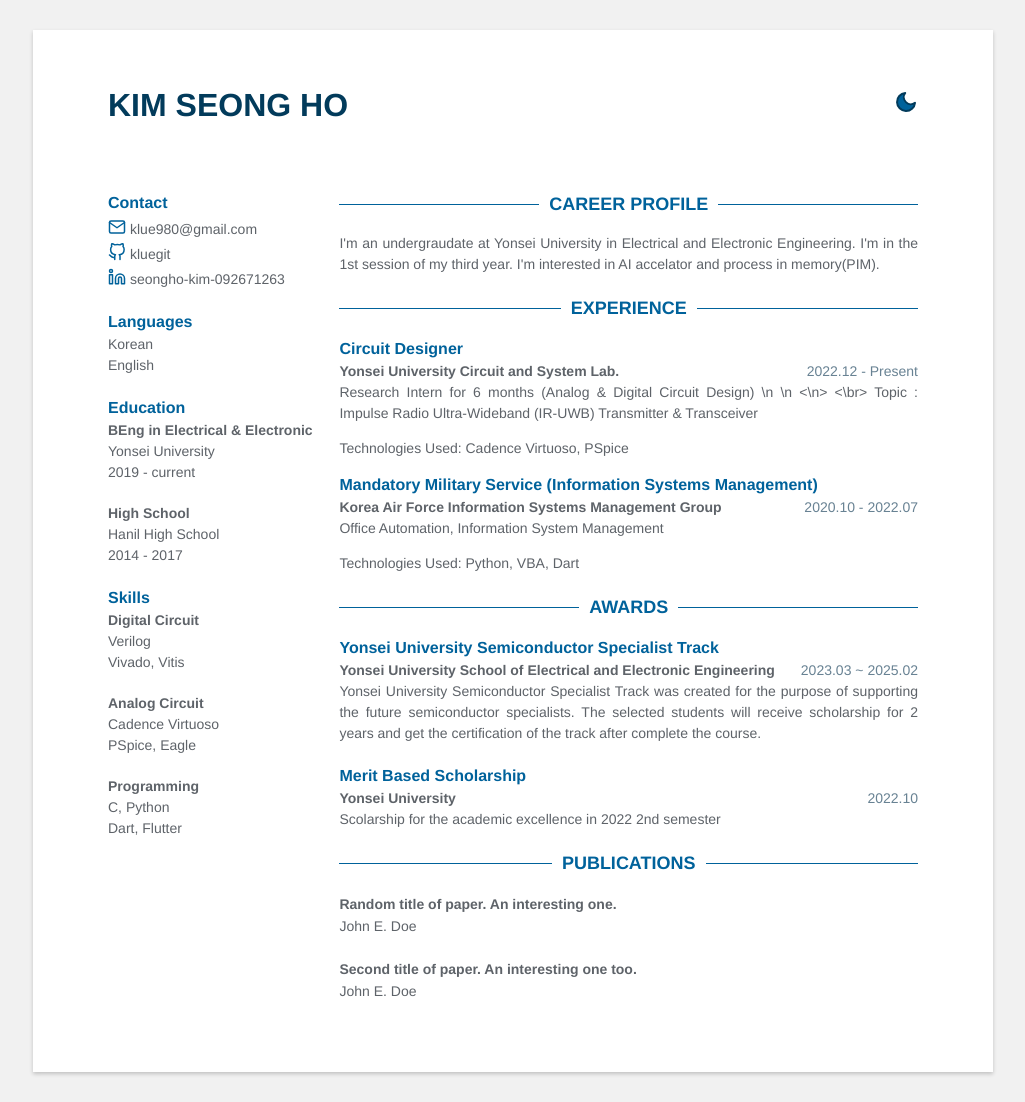
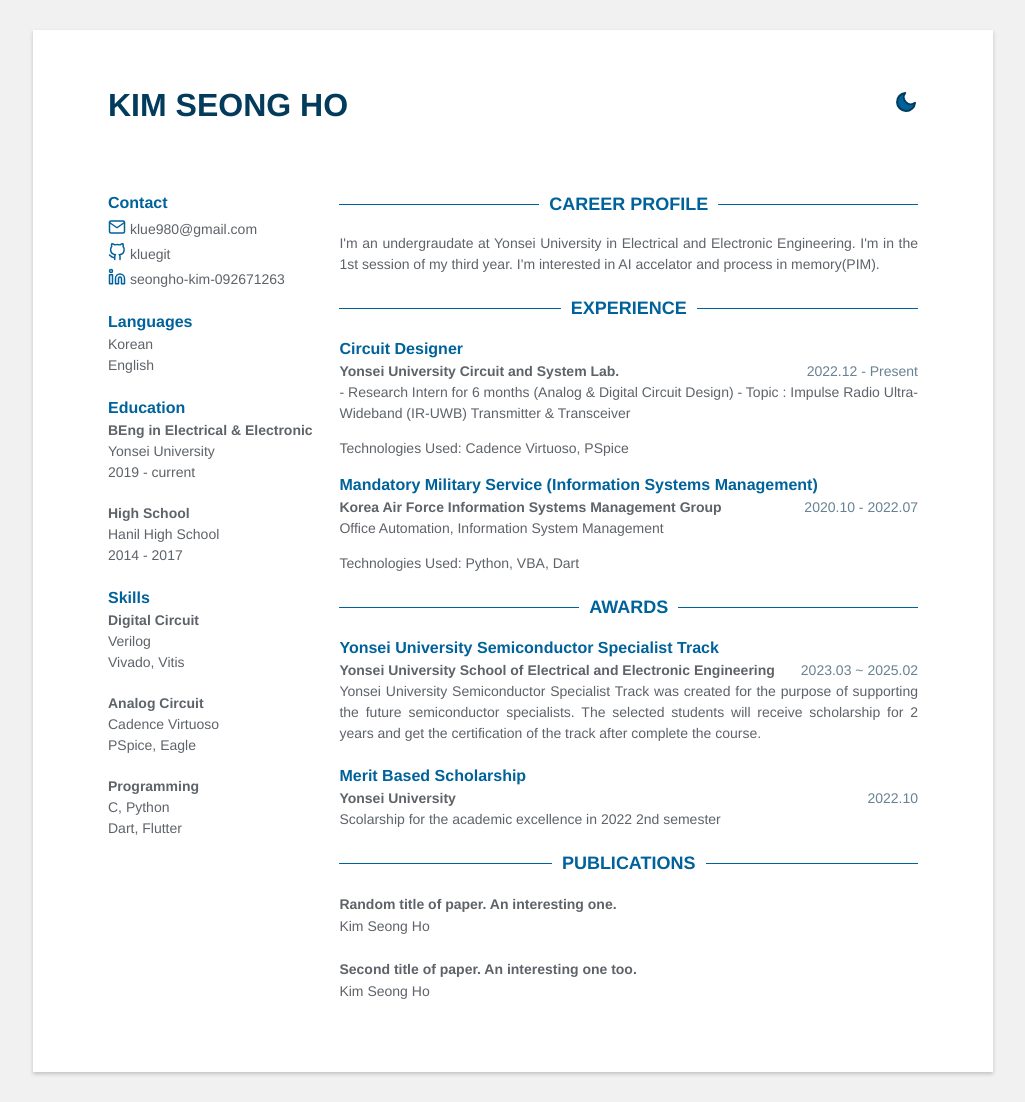
Before and after one commit to klue980/klue980.github.io, a Jekyll site: the page built from index.html, in a window 1280 px wide. Shown: the whole page, without its empty margins (127-1152 px from the left). Built offline with Jekyll 4.4.1, drawn with Linux system fonts in a browser that asks for light colours.

```diff
--- a/_data/data.yml
+++ b/_data/data.yml
@@ -51,8 +51,8 @@ experience:
     time: 2022.12 - Present
     company: Yonsei University Circuit and System Lab.
     details: >
-      Research Intern for 6 months (Analog & Digital Circuit Design) \n \n <\n> <\br>                  Topic :
-      Impulse Radio Ultra-Wideband (IR-UWB) Transmitter & Transceiver
+      - Research Intern for 6 months (Analog & Digital Circuit Design)
+      - Topic : Impulse Radio Ultra-Wideband (IR-UWB) Transmitter & Transceiver
     technologies_used: |
       Cadence Virtuoso, PSpice
 
@@ -84,14 +84,14 @@ awards:
 # publications
 publications:
   - title: Random title of paper. An interesting one.
-    link: "#"
-    authors: John E. Doe
-    conference: ""
+    link: "https://drive.google.com/file/d/1AlWuMd6axnzcasZhDPrQPydByQk9P0C2/view?usp=share_link"
+    authors: Kim Seong Ho
+    conference:
 
   - title: Second title of paper. An interesting one too.
     link: "#"
-    authors: John E. Doe
-    conference: ""
+    authors: Kim Seong Ho
+    conference:
 
 # projects:
 #   - title: Cool Project
```
